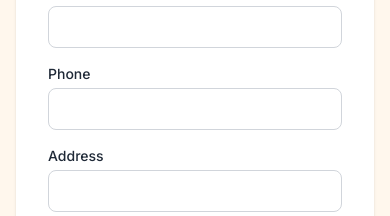
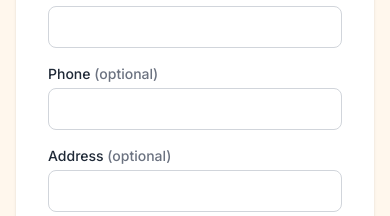
Before and after one commit to Gemezuprince/eatery-app, a React app in the folder frontend/: page /register in a window 390 px wide. Shown: the part 473-689 px from the top of the page. Built offline with nearby package versions, Linux system fonts and the light colour scheme; the HTML template or start-up script is replaced by a standard one.

Commit message:
fix: clarify phone and address as optional fields on Register page

```diff
--- a/frontend/src/pages/Register.jsx
+++ b/frontend/src/pages/Register.jsx
@@ -93,7 +93,7 @@ function Register() {
 
           <div>
             <label className="block text-sm font-medium text-brand-dark mb-1">
-              Phone
+              Phone <span className="text-brand-dark-300">(optional)</span>
             </label>
             <input
               type="tel"
@@ -104,7 +104,7 @@ function Register() {
 
           <div>
             <label className="block text-sm font-medium text-brand-dark mb-1">
-              Address
+              Address <span className="text-brand-dark-300">(optional)</span>
             </label>
             <input
               type="text"
```
